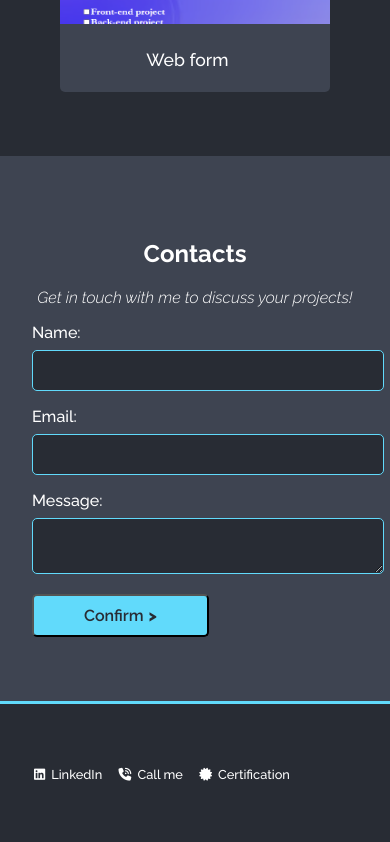
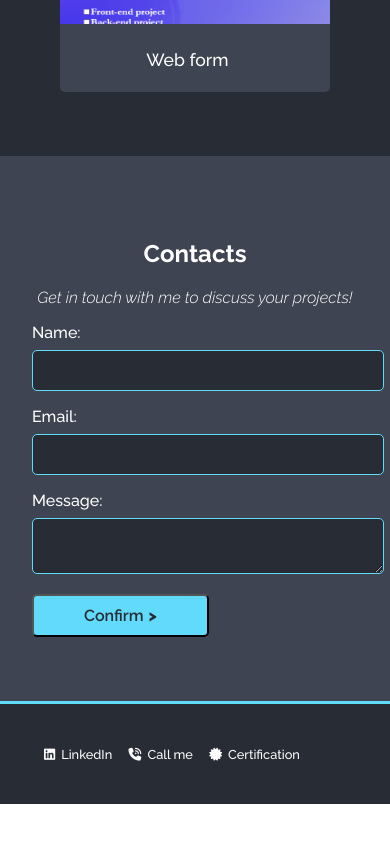
Before and after one commit to kehzo0/myProject, a plain HTML site: page code/portfolio2/index.html in a window 390 px wide. Shown: the part 3788-4630 px from the top of the page. After the commit the page ends 4592 px from the top, so only its background shows below. Drawn offline with Linux system fonts and the light colour scheme.

Commit message:
update css

```diff
--- a/code/portfolio2/new.css
+++ b/code/portfolio2/new.css
@@ -319,8 +319,7 @@ footer {
 }
 footer {
     font-size: 1rem;
-    padding: 20px 0;
-
+    justify-content: space-between;
 }
  footer p {
     display: none;
@@ -328,5 +327,6 @@ footer {
  .links-list {
     gap: 1.4rem;
     font-size: 0.8rem;
+    padding: 0;
  }
 }
```
